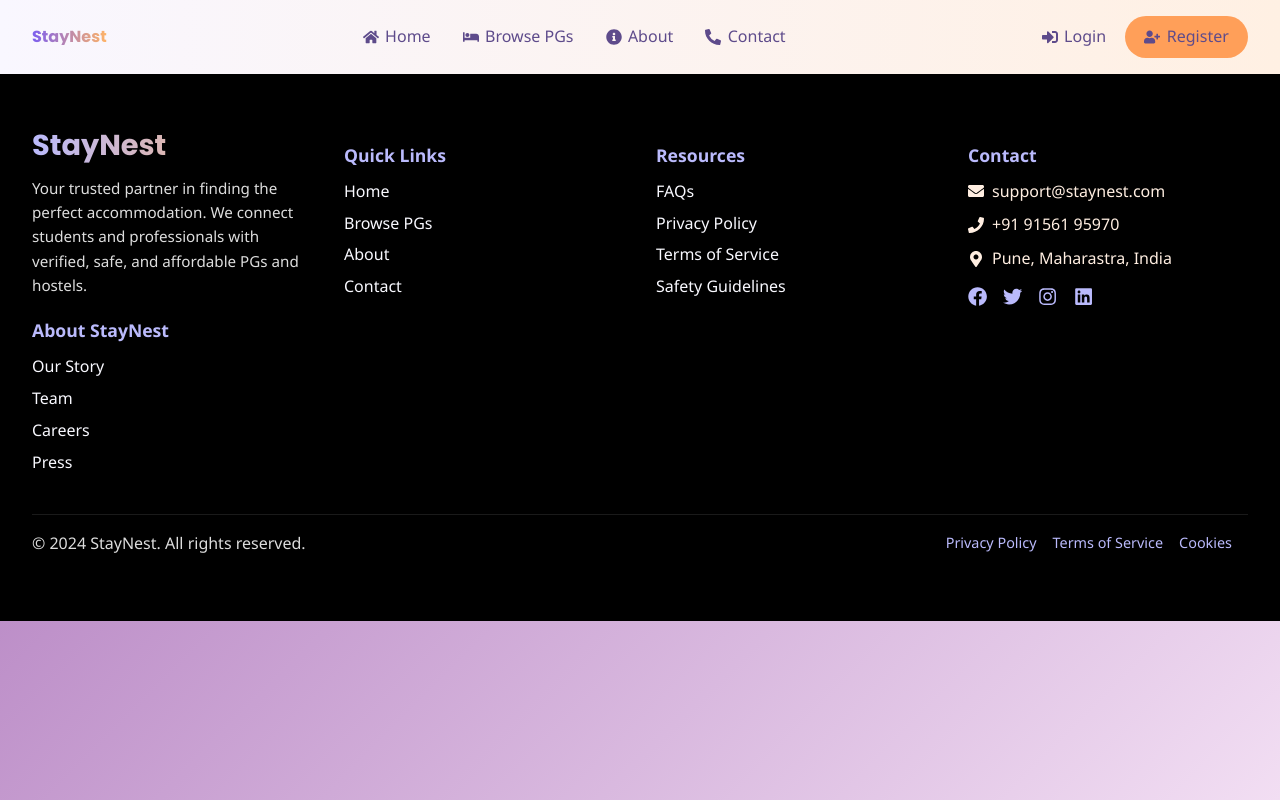
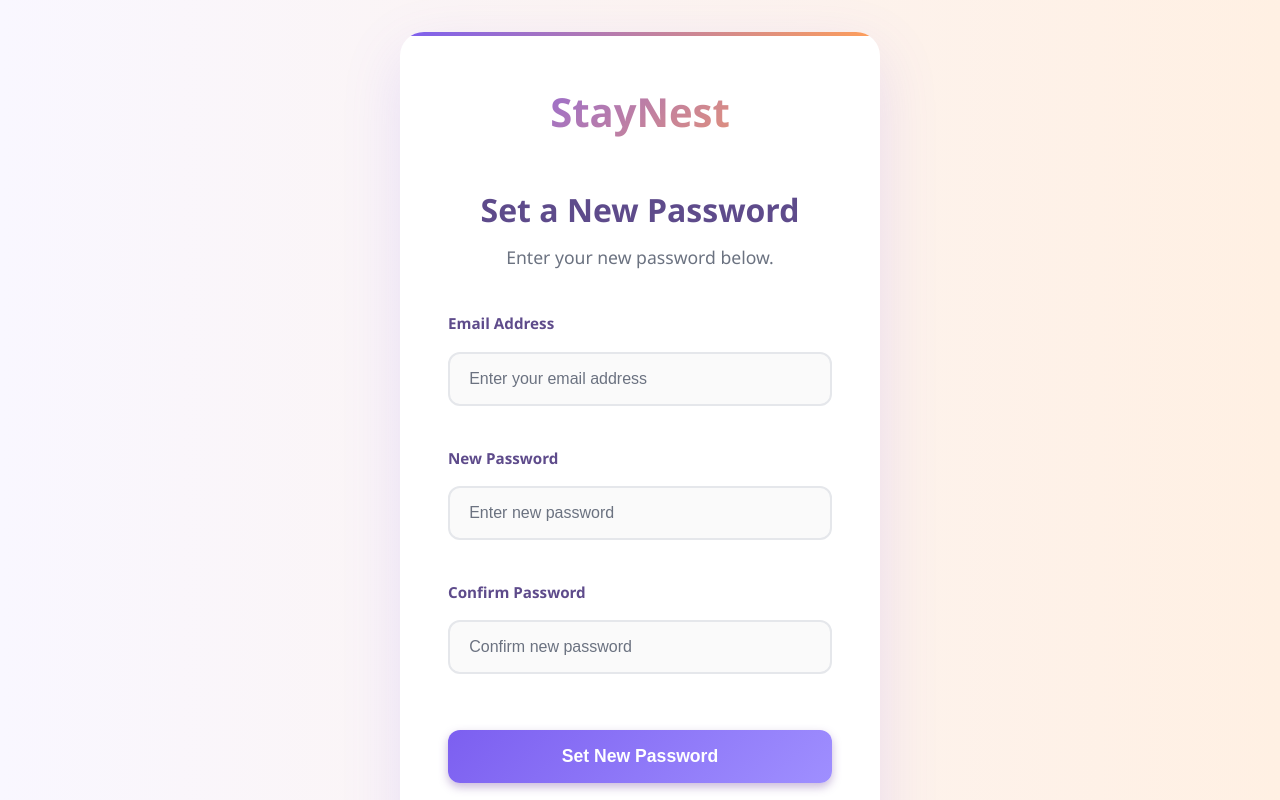
Before and after one commit to AshwiniArude/StayNest-frontend, a React (Create React App) app: page /reset-password in a window 1280 px wide. Shown: the top 800 px of the page. Built offline with nearby package versions, Linux system fonts and the light colour scheme.

Commit message:
Vaibhav - Created reset password page

```diff
--- a/package.json
+++ b/package.json
@@ -15,6 +15,7 @@
     "react-dom": "^19.1.0",
     "react-icons": "^5.5.0",
     "react-router-dom": "^7.6.3",
+    "react-router-hash-link": "^2.4.3",
     "react-scripts": "^5.0.1",
     "web-vitals": "^2.1.4"
   },
--- a/src/App.js
+++ b/src/App.js
@@ -33,12 +33,13 @@ import "./styles/global.css";
 import AccountSettingsOwner from "./pages/AccountSettings owner.jsx";
 import ContactSupportOwner from "./pages/ContactSupport owner.jsx";
 import OwnerNotifications from "./pages/OwnerNotifications";
+import ResetPassword from "./pages/ResetPassword";
 
 function AppContent() {
   const location = useLocation();
 
   // Paths where Navbar and Footer should be hidden (e.g., login only)
-  const hideLayoutPaths = ["/login","/register"];
+  const hideLayoutPaths = ["/login","/register","/reset-password"];
   const hideLayout = hideLayoutPaths.includes(location.pathname);
 
   // Show owner/tenant navbars for dashboard routes
@@ -94,6 +95,7 @@ function AppContent() {
           <Route path="/contact-support-owner" element={<ContactSupportOwner />} />
           <Route path="/contactsupport" element={<ContactSupport />} />
           <Route path="/owner/notifications" element={<OwnerNotifications />} />
+          <Route path="/reset-password" element={<ResetPassword />} />
         </Routes>
       </main>
 
--- a/src/pages/ListingBookings.jsx
+++ b/src/pages/ListingBookings.jsx
@@ -236,10 +236,7 @@ const ListingBookings = () => {
                 <p><FaClock /> Requested on {request.requestDate}</p>
             </div>
 
-              <div className="message-section">
-                <h5>Message from tenant:</h5>
-                <p>{request.message}</p>
-            </div>
+              {/* Removed message-section here */}
 
             {request.status === 'pending' && (
                 <div className="action-buttons">
--- a/src/pages/ManageBookings.jsx
+++ b/src/pages/ManageBookings.jsx
@@ -251,11 +251,6 @@ const ManageBookings = () => {
                 <p><FaClock /> Requested on {request.requestDate}</p>
               </div>
 
-              <div className="message-section">
-                <h5>Message from tenant:</h5>
-                <p>{request.message}</p>
-              </div>
-
               {request.status === 'pending' && (
                 <div className="action-buttons">
                   <button
--- a/src/pages/OwnerDashboard.jsx
+++ b/src/pages/OwnerDashboard.jsx
@@ -1,7 +1,7 @@
 import React, { useEffect, useState } from 'react';
 import { useNavigate } from 'react-router-dom';
 import '../styles/OwnerDashboard.css';
-import { FaHome, FaSearch, FaUser, FaRegCommentDots, FaHeart, FaCog, FaArrowRight, FaRegCalendarAlt, FaMapMarkerAlt, FaCreditCard } from "react-icons/fa";
+import { FaHome, FaSearch, FaUser, FaRegCommentDots, FaHeart, FaCog, FaArrowRight, FaRegCalendarAlt, FaMapMarkerAlt, FaCreditCard, FaTrash } from "react-icons/fa";
 
 const OwnerDashboard = () => {
   const navigate = useNavigate();
@@ -39,6 +39,26 @@ const OwnerDashboard = () => {
 
   const handleViewBookingDetails = () => {
     navigate('/owner/booking-details');
+  };
+
+  // Add this handler for deleting a listing
+  const handleDeleteListing = async (listingId, idx) => {
+    if (!window.confirm('Are you sure you want to delete this listing? This action cannot be undone.')) return;
+    try {
+      // Remove from backend (API)
+      // If listingId is not available, fallback to idx for local only
+      if (listingId) {
+        const listingService = (await import('../services/ListingService')).default;
+        await listingService.deleteListing(listingId);
+      }
+      // Remove from local state and localStorage
+      const updated = ownerListings.filter((_, i) => i !== idx);
+      setOwnerListings(updated);
+      localStorage.setItem('ownerListings', JSON.stringify(updated));
+      alert('Listing deleted successfully.');
+    } catch (err) {
+      alert('Failed to delete listing.');
+    }
   };
 
   return (
@@ -103,6 +123,7 @@ const OwnerDashboard = () => {
               <div className="listing-actions">
                 <button className="action-btn edit-btn" onClick={() => navigate(`/owner/edit-listing/${idx}`)}>Edit</button>
                 <button className="action-btn bookings-btn" onClick={() => navigate(`/listing-bookings/${listing.pgName.toLowerCase().replace(/[^a-z0-9]/g, '-')}`)}>Bookings</button>
+                <button className="action-btn delete-btn" title="Delete Listing" onClick={() => handleDeleteListing(listing._id || listing.id, idx)}><FaTrash /></button>
               </div>
               <div className="listing-toggle">
                 <span className="toggle-label">Listing Status</span>
@@ -131,6 +152,7 @@ const OwnerDashboard = () => {
             <div className="listing-actions">
               <button className="action-btn edit-btn" onClick={() => handleEditListing('sunshine-pg')}>Edit</button>
               <button className="action-btn bookings-btn" onClick={() => navigate('/listing-bookings/sunshine-pg-for-boys-pune')}>Bookings</button>
+              <button className="action-btn delete-btn" title="Delete Listing" onClick={() => handleDeleteListing('sunshine-pg', 0)}><FaTrash /></button>
             </div>
             <div className="listing-toggle">
               <span className="toggle-label">Listing Status</span>
@@ -158,6 +180,7 @@ const OwnerDashboard = () => {
             <div className="listing-actions">
               <button className="action-btn edit-btn" onClick={() => handleEditListing('elite-hostel')}>Edit</button>
               <button className="action-btn bookings-btn" onClick={() => navigate('/listing-bookings/elite-girls-hostel')}>Bookings</button>
+              <button className="action-btn delete-btn" title="Delete Listing" onClick={() => handleDeleteListing('elite-hostel', 1)}><FaTrash /></button>
             </div>
             <div className="listing-toggle">
               <span className="toggle-label">Listing Status</span>
@@ -184,6 +207,7 @@ const OwnerDashboard = () => {
             <div className="listing-actions">
               <button className="action-btn edit-btn" onClick={() => handleEditListing('metro-coliving')}>Edit</button>
               <button className="action-btn bookings-btn disabled" onClick={() => navigate('/listing-bookings/metro-co-living-space')}>Bookings</button>
+              <button className="action-btn delete-btn" title="Delete Listing" onClick={() => handleDeleteListing('metro-coliving', 2)}><FaTrash /></button>
             </div>
             <div className="listing-toggle">
               <span className="toggle-label">Listing Status</span>
--- /dev/null
+++ b/src/pages/ResetPassword.jsx
@@ -0,0 +1,143 @@
+import React, { useState } from 'react';
+import { Link } from 'react-router-dom';
+import '../styles/ForgotPassword.css';
+
+const ResetPassword = () => {
+  const [email, setEmail] = useState('');
+  const [newPassword, setNewPassword] = useState('');
+  const [confirmPassword, setConfirmPassword] = useState('');
+  const [error, setError] = useState('');
+  const [isLoading, setIsLoading] = useState(false);
+  const [isSuccess, setIsSuccess] = useState(false);
+
+  const validateEmail = (email) => {
+    return email && /^[^\s@]+@[^\s@]+\.[^\s@]+$/.test(email);
+  };
+
+  const handleSubmit = (e) => {
+    e.preventDefault();
+    setError('');
+    if (!email) {
+      setError('Please enter your email address.');
+      return;
+    }
+    if (!validateEmail(email)) {
+      setError('Please enter a valid email address.');
+      return;
+    }
+    if (!newPassword || !confirmPassword) {
+      setError('Please fill in all fields.');
+      return;
+    }
+    if (newPassword.length < 6) {
+      setError('Password must be at least 6 characters.');
+      return;
+    }
+    if (newPassword !== confirmPassword) {
+      setError('Passwords do not match.');
+      return;
+    }
+    setIsLoading(true);
+    setTimeout(() => {
+      setIsLoading(false);
+      setIsSuccess(true);
+    }, 1500);
+  };
+
+  if (isSuccess) {
+    return (
+      <div className="forgot-password-page">
+        <div className="forgot-password-container">
+          <div className="logo-section">
+            <h1 className="logo">StayNest</h1>
+          </div>
+          <div className="success-content">
+            <div className="success-icon">
+              <svg viewBox="0 0 24 24" fill="none" stroke="currentColor" strokeWidth="2">
+                <path d="M22 11.08V12a10 10 0 1 1-5.93-9.14"></path>
+                <polyline points="22,4 12,14.01 9,11.01"></polyline>
+              </svg>
+            </div>
+            <h2>Password Reset Successful</h2>
+            <p className="success-message">
+              Your password has been updated. You can now log in with your new password.
+            </p>
+            <Link to="/login" className="back-to-login-btn">Back to Login</Link>
+          </div>
+        </div>
+      </div>
+    );
+  }
+
+  return (
+    <div className="forgot-password-page">
+      <div className="forgot-password-container">
+        <div className="logo-section">
+          <h1 className="logo">StayNest</h1>
+        </div>
+        <div className="content-section">
+          <div className="header-content">
+            <h2>Set a New Password</h2>
+            <p>Enter your new password below.</p>
+          </div>
+          <form onSubmit={handleSubmit} className="forgot-form">
+            <div className="form-group">
+              <label htmlFor="email">Email Address</label>
+              <input
+                type="email"
+                id="email"
+                value={email}
+                onChange={e => setEmail(e.target.value)}
+                placeholder="Enter your email address"
+                className={error && (!email || error.toLowerCase().includes('email')) ? 'error' : ''}
+                autoComplete="email"
+              />
+            </div>
+            <div className="form-group">
+              <label htmlFor="newPassword">New Password</label>
+              <input
+                type="password"
+                id="newPassword"
+                value={newPassword}
+                onChange={e => setNewPassword(e.target.value)}
+                placeholder="Enter new password"
+                className={error && error.toLowerCase().includes('password') ? 'error' : ''}
+                autoComplete="new-password"
+              />
+            </div>
+            <div className="form-group">
+              <label htmlFor="confirmPassword">Confirm Password</label>
+              <input
+                type="password"
+                id="confirmPassword"
+                value={confirmPassword}
+                onChange={e => setConfirmPassword(e.target.value)}
+                placeholder="Confirm new password"
+                className={error && error.toLowerCase().includes('password') ? 'error' : ''}
+                autoComplete="new-password"
+              />
+            </div>
+            {error && <span className="error-message">{error}</span>}
+            <button type="submit" className="submit-btn" disabled={isLoading}>
+              {isLoading ? (
+                <>
+                  <div className="spinner"></div>
+                  <span>Resetting...</span>
+                </>
+              ) : (
+                'Set New Password'
+              )}
+            </button>
+          </form>
+          <div className="footer-links">
+            <Link to="/login" className="back-link">
+              ← Back to Login
+            </Link>
+          </div>
+        </div>
+      </div>
+    </div>
+  );
+};
+
+export default ResetPassword;
--- a/src/styles/OwnerDashboard.css
+++ b/src/styles/OwnerDashboard.css
@@ -821,6 +821,27 @@
   background: #6b46c1;
 }
 
+.delete-btn {
+  background: #FF6B6B;
+  color: #fff;
+  border: 2px solid #FF6B6B;
+  flex: 1;
+  padding: 0.5rem;
+  border-radius: 6px;
+  font-size: 0.9rem;
+  font-weight: 600;
+  cursor: pointer;
+  margin-left: 0.5rem;
+  display: flex;
+  align-items: center;
+  justify-content: center;
+  transition: background 0.2s, border 0.2s;
+}
+.delete-btn:hover {
+  background: #d32f2f;
+  border-color: #d32f2f;
+}
+
 @media (max-width: 1200px) {
   .listings-grid {
     grid-template-columns: repeat(2, 1fr);
```
Also changed, not shown: 1 other file (tests, documents, lock files or other folders).
